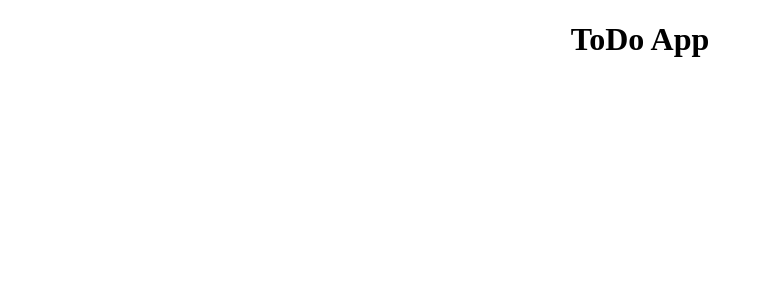
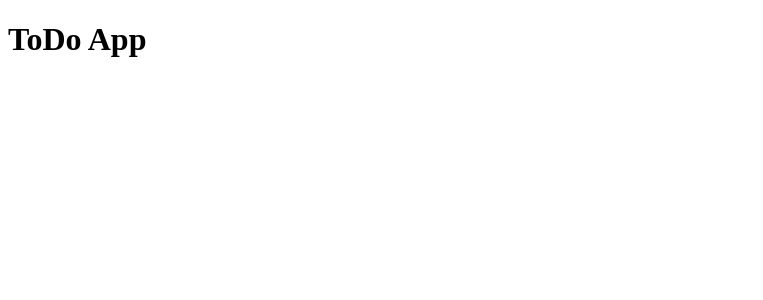
Before and after one commit to hardikbhasin/todo-app, a React (Create React App) app: page / in a window 1280 px wide. Shown: the top 300 px of the page, without its empty margins (0-763 px from the left). Built offline with nearby package versions, Linux system fonts and the light colour scheme.

Commit message:
created components

```diff
--- a/src/App.js
+++ b/src/App.js
@@ -3,7 +3,7 @@ import './App.css';
 
 function App() {
   return (
-    <div className="App">
+    <div className="todo-app">
       <h1>ToDo App</h1>
 
     </div>
--- a/src/index.js
+++ b/src/index.js
@@ -1,6 +1,5 @@
 import React from 'react';
 import ReactDOM from 'react-dom/client';
-
 import App from './App';
 
 
```
Also changed, not shown: src/components/ToDoForm.js (added, +13 -0 lines), src/components/ToDo.js (added), src/components/ToDoList.js (added).
